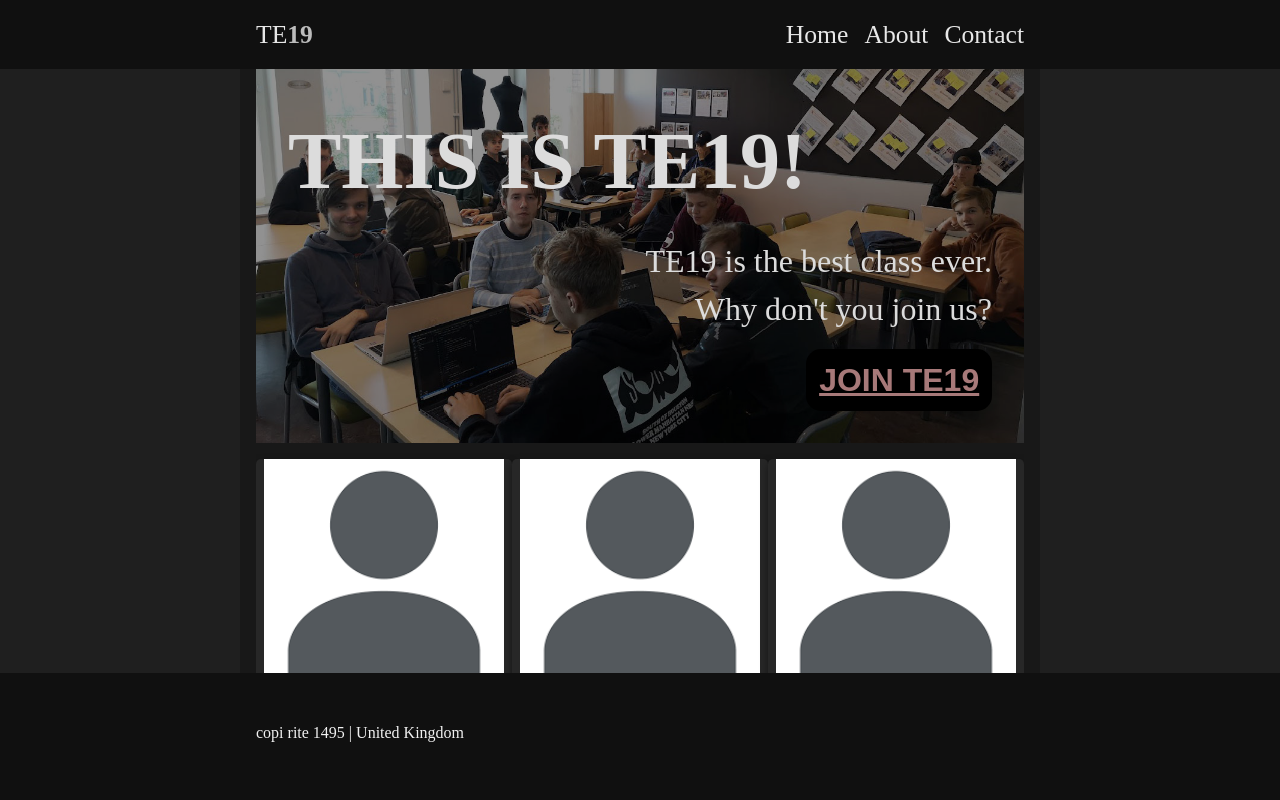
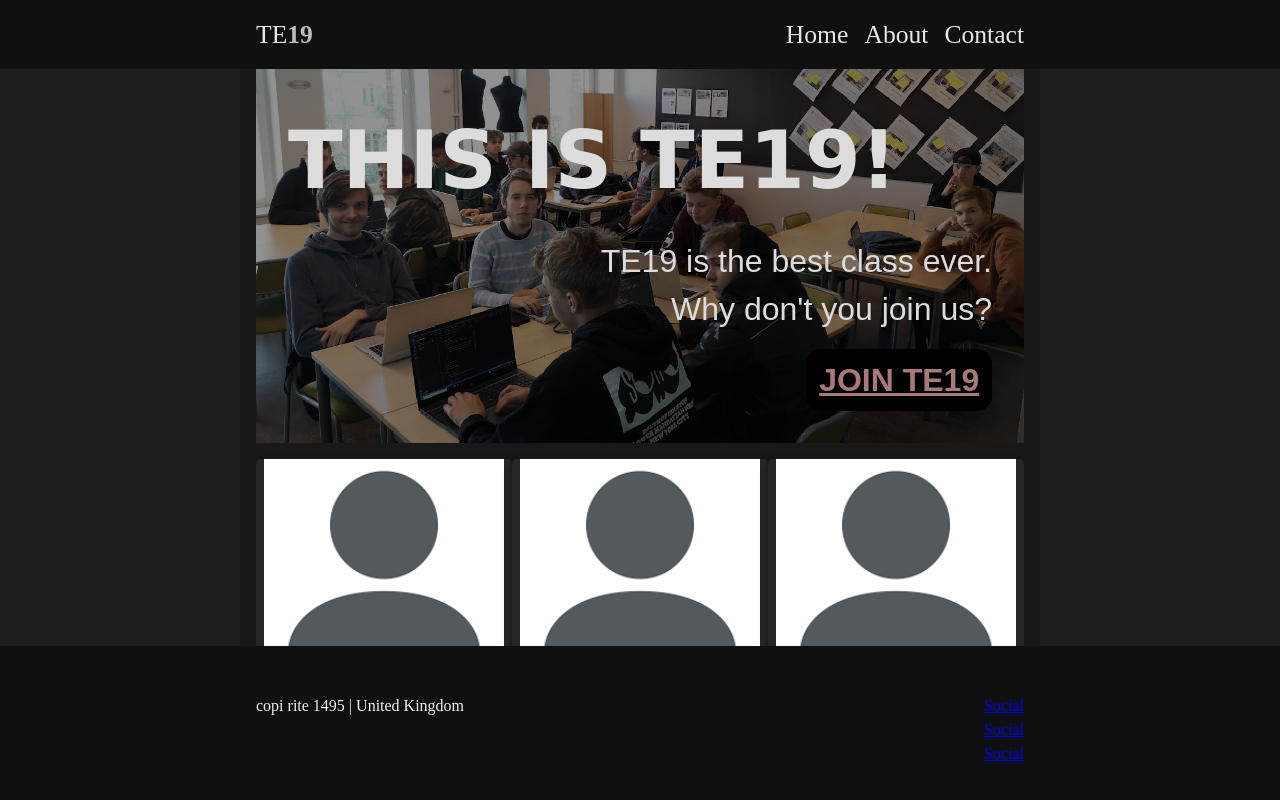
Before and after one commit to mattiskindblom/-vningarmapp, a plain HTML site: page footer/index.html in a window 1280 px wide. Drawn offline with Linux system fonts and the light colour scheme.

Commit message:
Klar men har problem med scroll bars

```diff
--- a/card/card.css
+++ b/card/card.css
@@ -1,6 +1,7 @@
 .card-group {
     display: flex;
     justify-content: center;
+    font-family: 'Gill Sans', 'Gill Sans MT', Calibri, 'Trebuchet MS', sans-serif;
 }
 
 .card {
--- a/cta/cta.css
+++ b/cta/cta.css
@@ -14,6 +14,7 @@
     padding-top: 2rem;
     padding-bottom: 1rem;
     z-index: 10;
+    font-family: cursive;
 }
 .cta-filter {
     position: absolute;
@@ -27,6 +28,7 @@
     text-align: right;
     color: #dcdcdc;
     z-index: 10;
+    font-family: sans-serif;
 }
 .cta-right > p {
     font-size: 2rem;
--- a/footer/footer.css
+++ b/footer/footer.css
@@ -15,5 +15,5 @@ body {
 
 .footer-inner {
     display: flex;
-    justify-content: centers;
+    justify-content: space-between;
 }
--- a/footer/index.html
+++ b/footer/index.html
@@ -82,8 +82,13 @@
 
 
     <footer class="footer">
-      <div class="container">
+      <div class="container footer-inner">
       <p>copi rite 1495 | United Kingdom</p>
+      <ul>
+      <li><a href="https://">Social</a></li>
+      <li><a href="https://">Social</a></li>
+      <li><a href="https://">Social</a></li>
+    </ul>
     </div>
     </footer>
 
```
